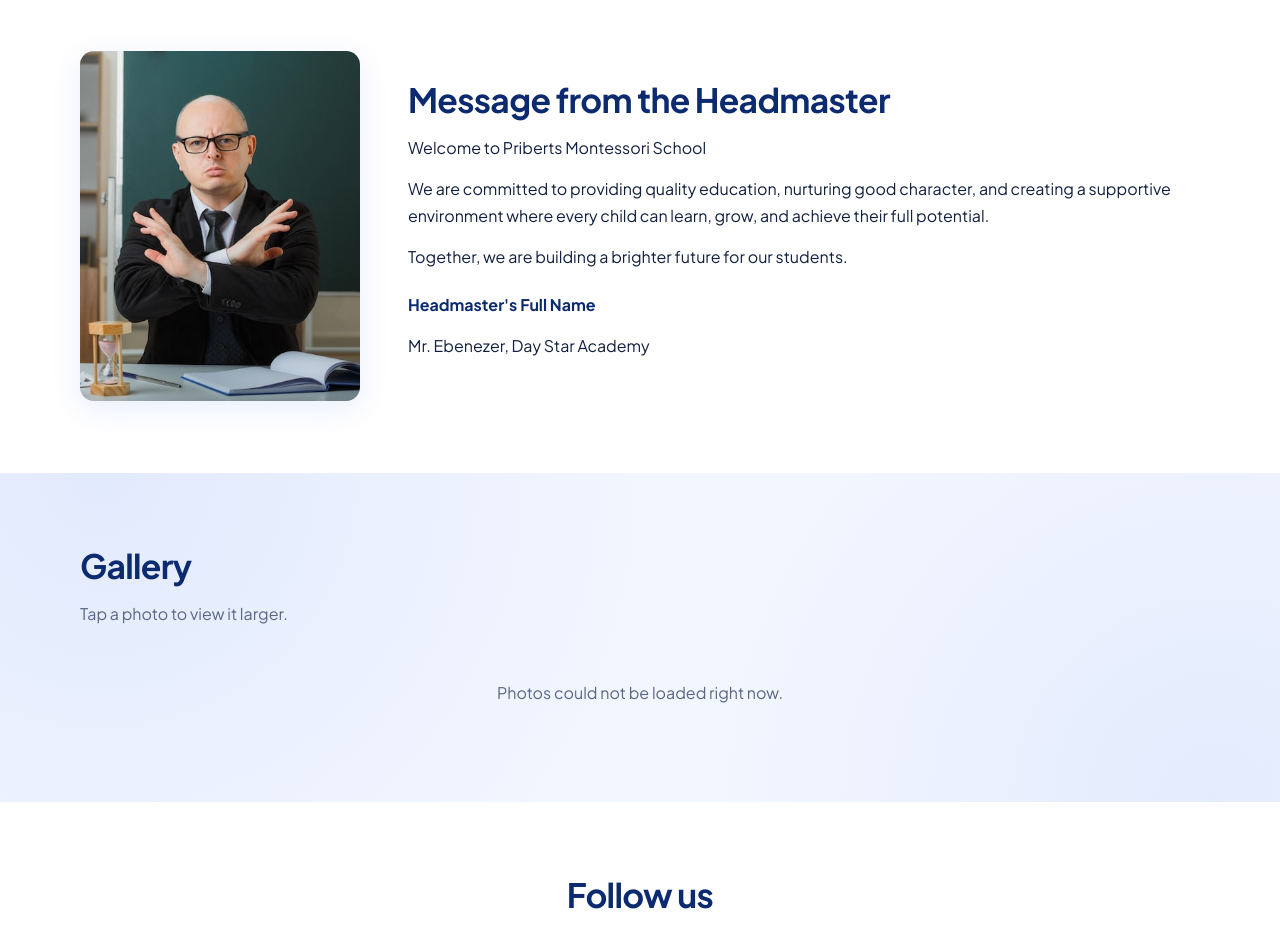
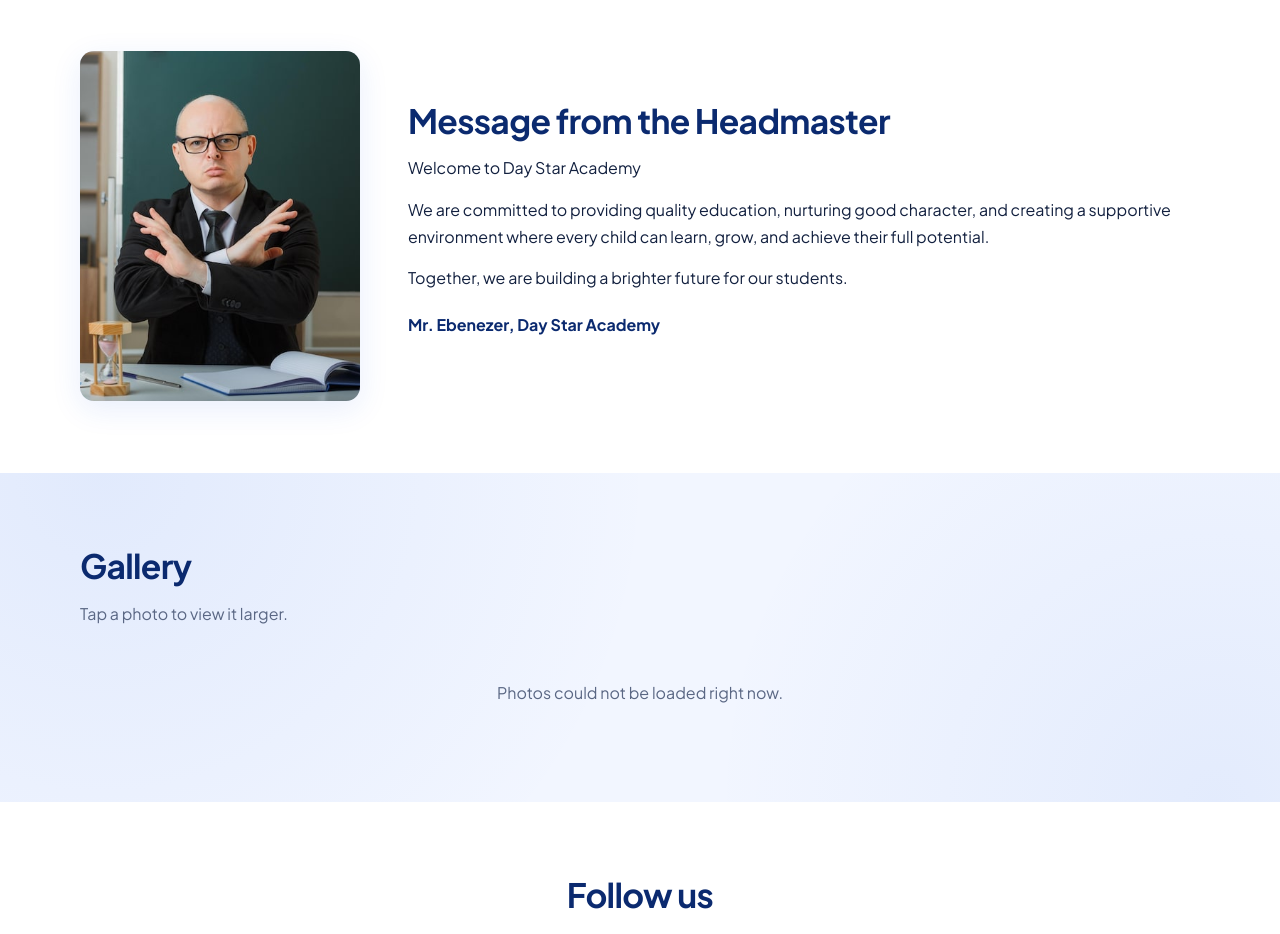
Before and after one commit to atdevbills/school, a plain HTML site: page index.html in a window 1280 px wide. Shown: the part 1760-2694 px from the top of the page. Drawn offline with nearby package versions, Linux system fonts and the light colour scheme; no server answers.

Commit message:
Update index.html

```diff
--- a/index.html
+++ b/index.html
@@ -167,11 +167,10 @@
         </div>
         <div class="headmistress-text">
           <h2>Message from the Headmaster</h2>
-          <p>Welcome to Priberts Montessori School</p>
+          <p>Welcome to Day Star Academy</p>
           <p>We are committed to providing quality education, nurturing good character, and creating a supportive environment where every child can learn, grow, and achieve their full potential.</p>
           <p>Together, we are building a brighter future for our students.</p>
-          <p class="signature"><strong>Headmaster's Full Name</strong></p>
-          <p>Mr. Ebenezer, Day Star Academy</p>
+          <p class="signature"><strong>Mr. Ebenezer, Day Star Academy</strong></p>
         </div>
       </div>
     </section>
```
